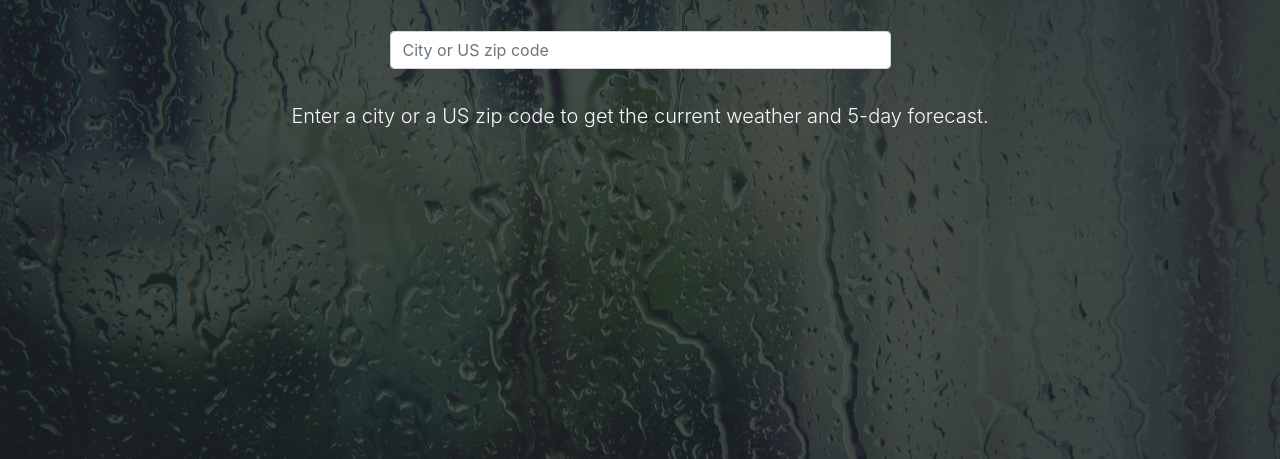
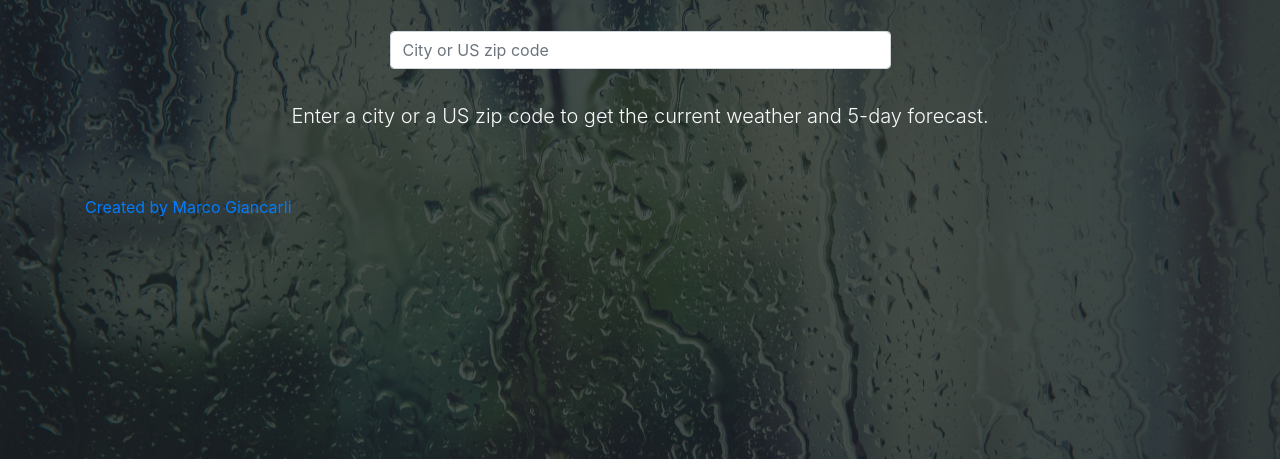
Before and after one commit to MarcoGiancarli/CloudWeather, a Flask app: page / in a window 1280 px wide. Shown: the part 161-620 px from the top of the page. Run offline with Flask 2, Linux system fonts and the light colour scheme; parts of the project's set-up code (start-up, migrations or seed data) failed here and were passed over; some libraries are stand-ins or nearby versions.

Commit message:
added footer

```diff
--- a/flaskr/static/js/autocomplete.js
+++ b/flaskr/static/js/autocomplete.js
@@ -148,9 +148,7 @@ function displayCurrentWeather(currentWeather, forecastContainer) {
     var currentMain = currentWeather.weather[0].main;
     var backgroundTypes = ['Fog', 'Rain', 'Clear', 'Snow', 'Clouds', 'Drizzle',
                            'Atmosphere', 'Thunderstorm', 'Mist'];
-    // inArray is awful and actually returns the index or -1 on failure, so
-    // add 1 to make failure falsey and all indices truthy
-    if($.inArray(currentMain, backgroundTypes) + 1) {
+    if($.inArray(currentMain, backgroundTypes) === -1) {
         var newBgUrl = '/static/img/' + currentMain + '.jpeg';
         $('html').css('background-image', 'url("' + newBgUrl + '")');
     }
--- a/flaskr/templates/index.html
+++ b/flaskr/templates/index.html
@@ -139,6 +139,14 @@
 
     </main>
 
+    <footer class="footer">
+      <div class="container">
+        <span class="text-muted">
+          <a href="https://github.com/MarcoGiancarli">Created by Marco Giancarli</a>
+        </span>
+      </div>
+    </footer>
+
     <!-- Preload background images for a more seamless transition -->
     <div id="preload">
       <img src="/static/img/Clear.jpeg" />
```
